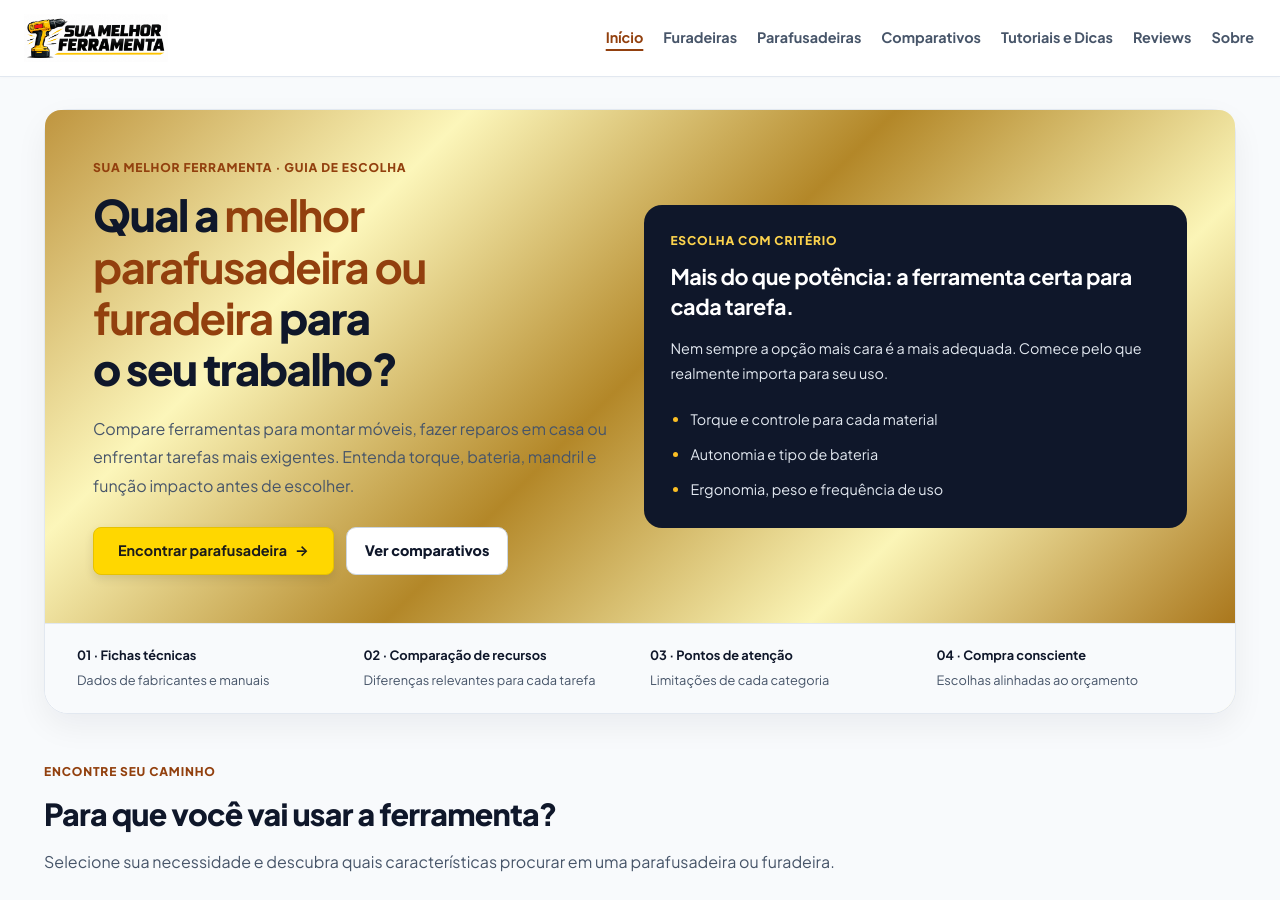
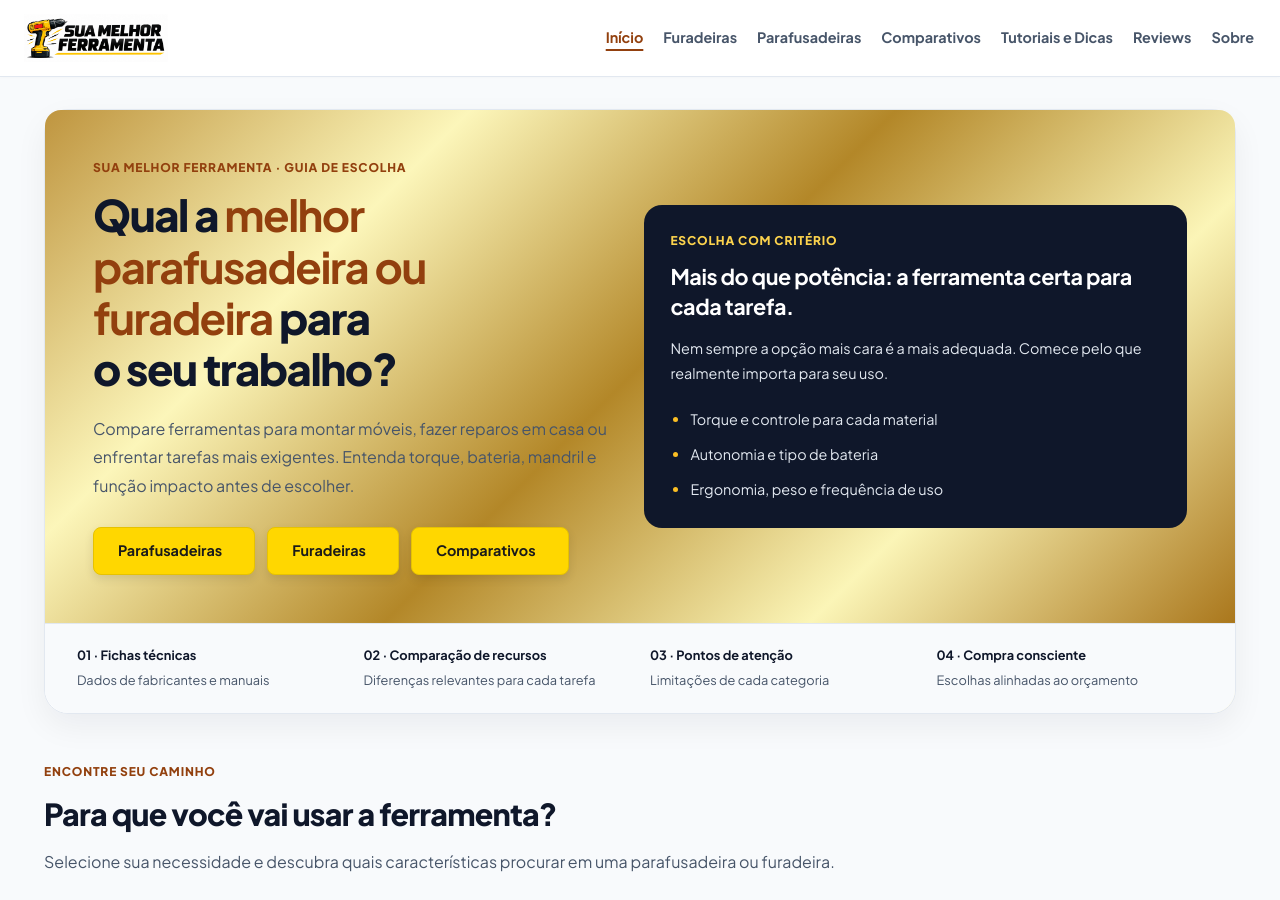
Before and after one commit to membroequipe/SiteReview, a Jekyll site: the page built from index.html, in a window 1280 px wide and 900 px high. Built offline with Jekyll 4.4.1, drawn with Linux system fonts in a browser that asks for light colours.

Commit message:
Update index.html

```diff
--- a/index.html
+++ b/index.html
@@ -27,20 +27,29 @@ title: "Início"
           torque, bateria, mandril e função impacto antes de escolher.
         </p>
 
-        <div class="pc-actions">
+         <div class="pc-actions">
           <a
             class="pc-action pc-action-primary"
-            href="{{ '/guias/qual-a-melhor-parafusadeira/' | relative_url }}"
+            href="{{ '/qual-a-melhor-parafusadeira/' | relative_url }}"
           >
-            Encontrar parafusadeira
-            <span aria-hidden="true">→</span>
+            Parafusadeiras
+            <span aria-hidden="true"></span>
           </a>
 
-          <a
-            class="pc-action pc-action-secondary"
-            href="{{ '/comparativos/' | relative_url }}"
+           <a
+            class="pc-action pc-action-primary"
+            href="{{ '/qual-a-melhor-parafusadeira/' | relative_url }}"
           >
-            Ver comparativos
+             Furadeiras
+            <span aria-hidden="true"></span>
+
+           <a
+            class="pc-action pc-action-primary"
+            href="{{ '/qual-a-melhor-parafusadeira/' | relative_url }}"
+          >
+            Comparativos
+            <span aria-hidden="true"></span>
+          </a>
           </a>
         </div>
       </div>
```
